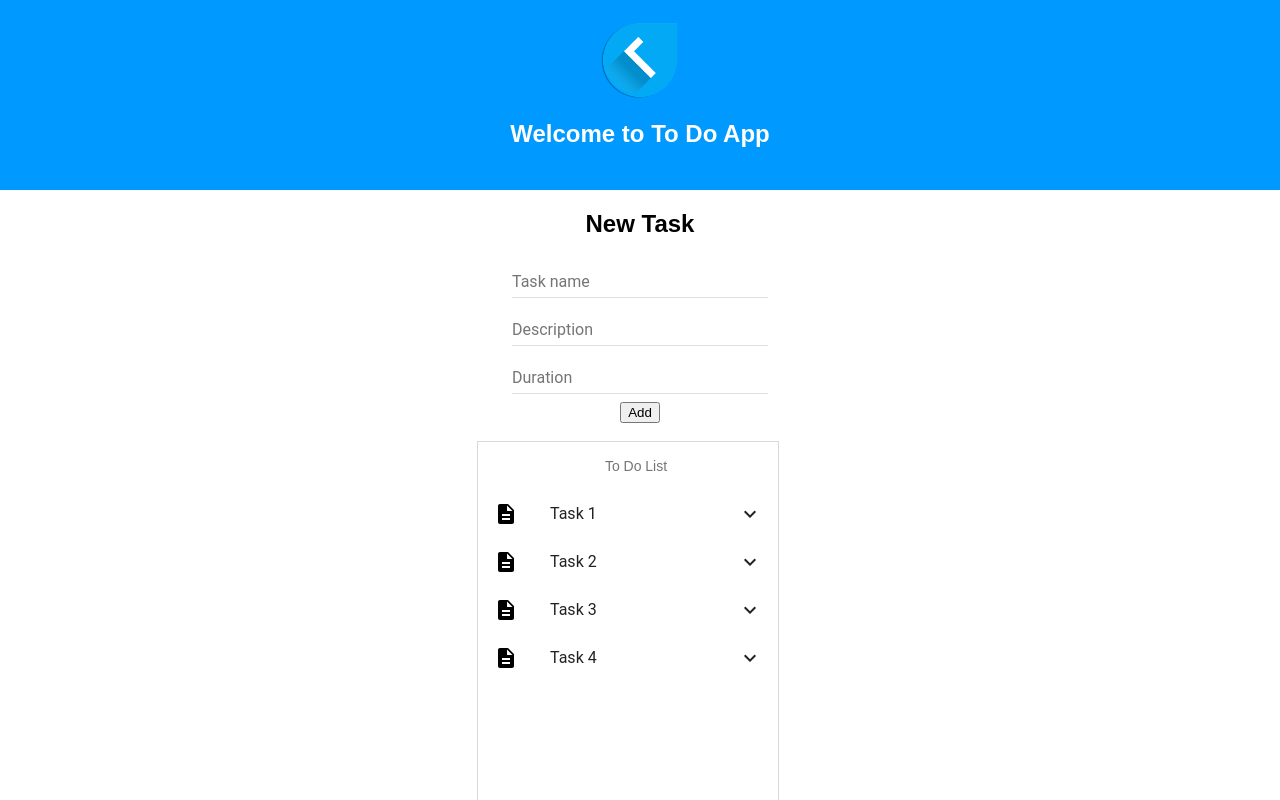
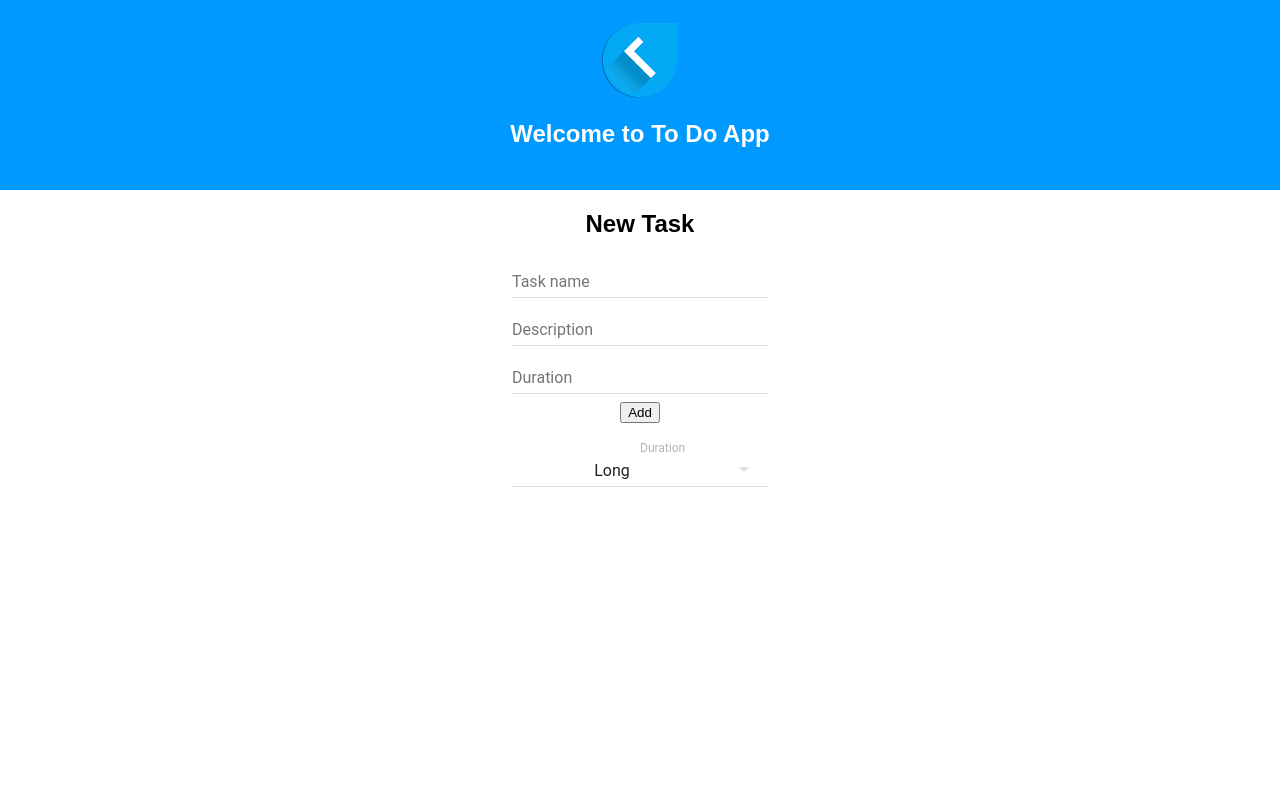
Before and after one commit to dannymartinm/todoReact, a React (Create React App) app: page / in a window 1280 px wide. Shown: the top 800 px of the page. Built offline with nearby package versions, Linux system fonts and the light colour scheme.

Commit message:
Duration list is working. PlusIcon pending

```diff
--- a/src/App.js
+++ b/src/App.js
@@ -7,6 +7,7 @@ import Task from "./Task";
 import NestedList from "./NestedList";
 import MuiThemeProvider from "material-ui/styles/MuiThemeProvider";
 import AddForm from "./AddForm";
+import DurationList from "./DurationList";
 
 const style = {
   margin: 12
@@ -37,13 +38,28 @@ class App extends Component {
           description: "Identify Components",
           duration: 1800,
           timeElapsed: 0
+        }
+        // },
+        // {
+        //   id: 4,
+        //   name: "Task 4",
+        //   description: "Add material-ui",
+        //   duration: 1200,
+        //   timeElapsed: 0
+        // }
+      ],
+      durations: [
+        {
+          name: "Short",
+          seconds: 1800
         },
         {
-          id: 4,
-          name: "Task 4",
-          description: "Add material-ui",
-          duration: 1200,
-          timeElapsed: 0
+          name: "Medium",
+          seconds: 3600
+        },
+        {
+          name: "Long",
+          seconds: 7200
         }
       ]
     };
@@ -63,6 +79,7 @@ class App extends Component {
   }
   render() {
     const { tasks } = this.state;
+    const { durations } = this.state;
     return (
       <div className="App">
         <header className="App-header">
@@ -74,9 +91,14 @@ class App extends Component {
             <AddForm onNewTask={this.addTask} />
           </MuiThemeProvider>
         </div>
-        <div className="listContainer">
+        {/* <div className="listContainer">
           <MuiThemeProvider>
             <NestedList tasks={tasks} />
+          </MuiThemeProvider>
+        </div> */}
+        <div>
+          <MuiThemeProvider>
+            <DurationList durations={durations} />
           </MuiThemeProvider>
         </div>
       </div>
--- /dev/null
+++ b/src/DurationList.js
@@ -0,0 +1,56 @@
+import React, { Component } from "react";
+import SelectField from "material-ui/SelectField";
+import MenuItem from "material-ui/MenuItem";
+import FlatButton from "material-ui/FlatButton";
+import FontIcon from "material-ui/FontIcon";
+import { fullWhite } from "material-ui/styles/colors";
+import plusIcon from "./timerIcon.svg";
+
+const buttonStyle = {
+  margin: 12
+};
+
+export default class DurationList extends Component {
+  constructor(props) {
+    super(props);
+    this.state = this.durations;
+  }
+  state = { value: 1 };
+
+  handleChange = (event, index, value) => this.setState({ value });
+
+  minutesConverter(seconds) {
+    let minutes = 0;
+
+    minutes = seconds / 60;
+    return minutes;
+  }
+  render() {
+    const { durations } = this.props;
+    return (
+      <div>
+        <SelectField
+          floatingLabelText="Duration"
+          value={1}
+          onChange={this.handleChange}
+        >
+          {durations.map(duration => (
+            <MenuItem
+              value={1}
+              primaryText={duration.name}
+              secondaryText={this.minutesConverter(duration.seconds) + "min"}
+            />
+          ))}
+          <FlatButton
+            href={plusIcon}
+            target="_blank"
+            secondary={true}
+            icon={<FontIcon src={plusIcon} />}
+            style={buttonStyle}
+          />
+        </SelectField>
+        <br />
+      </div>
+    );
+  }
+}
```
Also changed, not shown: src/Duration.js (added, +18 -0 lines), src/timerIcon.svg (added).
